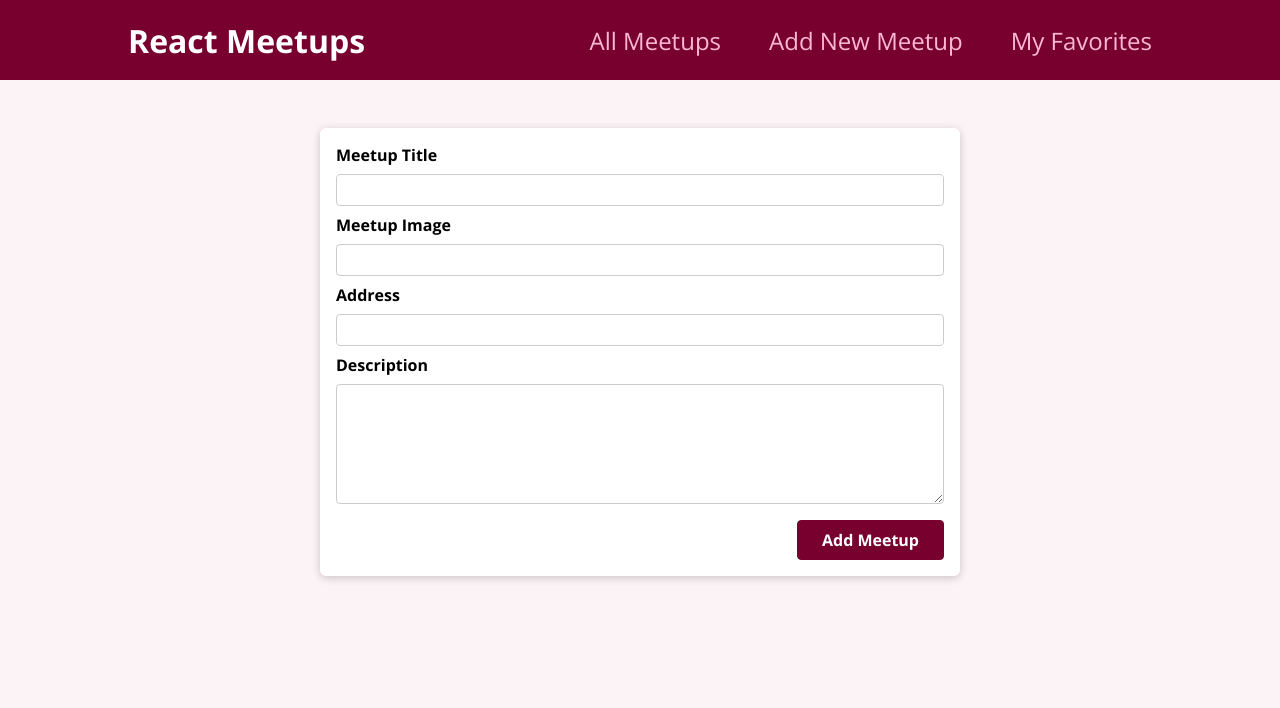
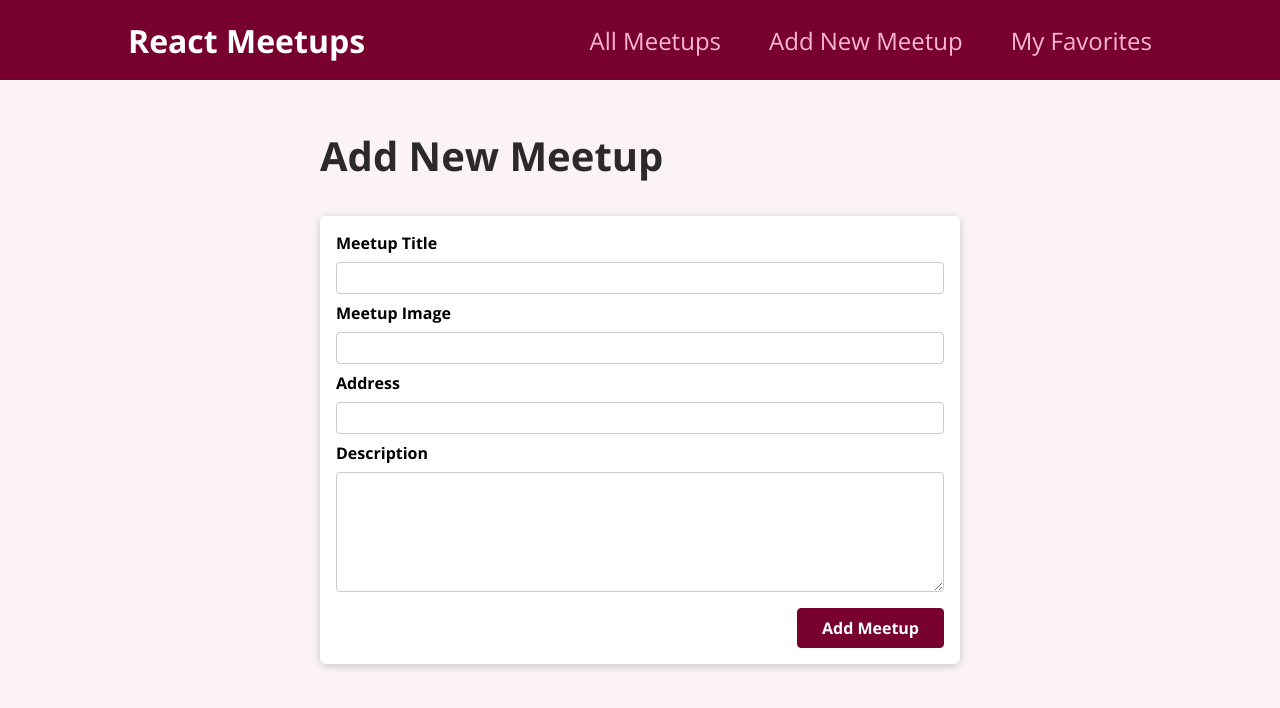
Before and after one commit to keremduran/react-meetup, a React (Create React App) app: page /new-meetup in a window 1280 px wide. Shown: the top 708 px of the page. Built offline with nearby package versions, Linux system fonts and the light colour scheme.

Commit message:
Just an <h1> Add New Meetup

```diff
--- a/src/pages/NewMeetup.js
+++ b/src/pages/NewMeetup.js
@@ -3,7 +3,7 @@ import NewMeetupForm from "../components/meetups/NewMeetupForm";
 function NewMeetupPage() {
   return (
     <section>
-      <h1></h1>
+      <h1>Add New Meetup</h1>
       <NewMeetupForm />
     </section>
   );
```
